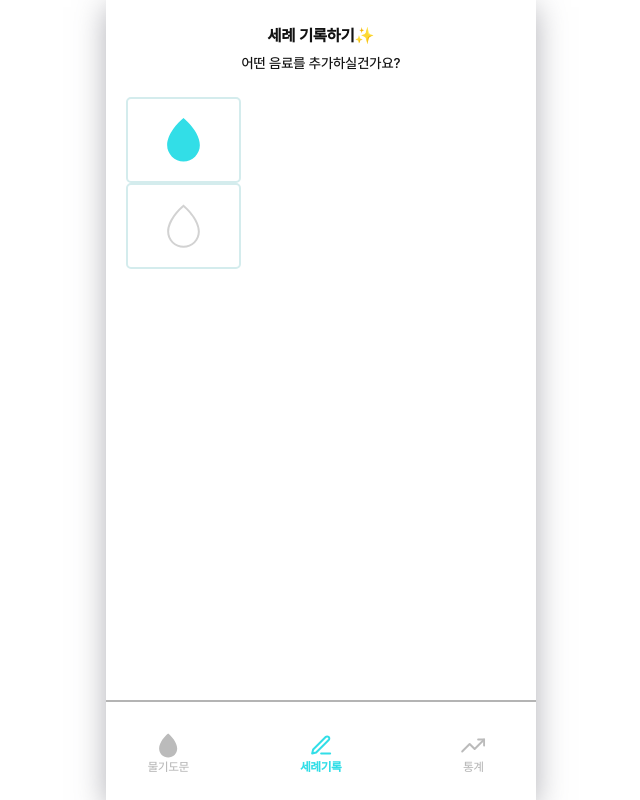
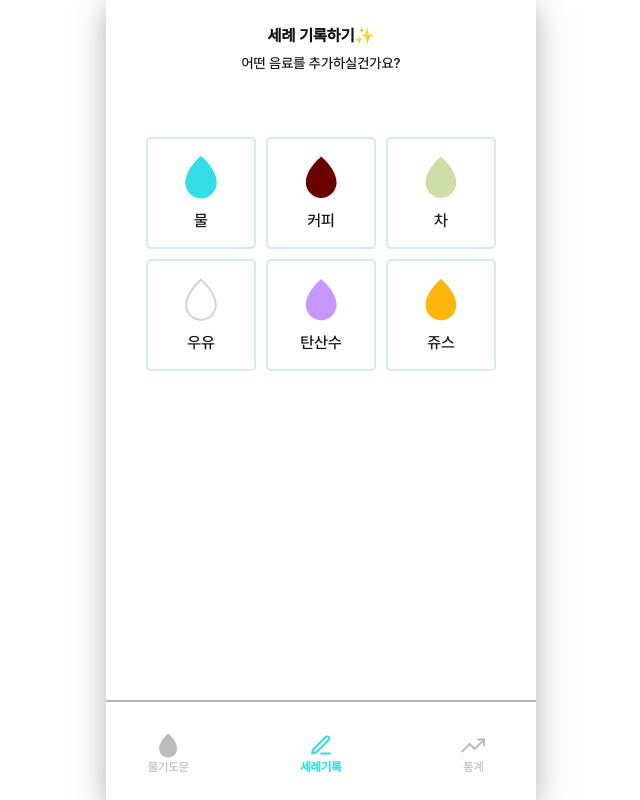
Before and after one commit to GDG-FRONT/TEAM2, a React (Create React App) app: page /record in a window 1280 px wide. Shown: the whole page, without its empty margins (319-959 px from the left). Built offline with nearby package versions, Linux system fonts and the light colour scheme.

Commit message:
“Feat.RecordHome”

```diff
--- a/src/page/record/components/RecordDrink.jsx
+++ b/src/page/record/components/RecordDrink.jsx
@@ -1,4 +1,5 @@
-import React from "react";
+import React, { useState } from "react";
+import { useNavigate } from "react-router-dom";
 import "../../../scss/record/_recordDrink.scss";
 import water from "../../../assets/record/water.svg";
 import coffee from "../../../assets/record/coffee.svg";
@@ -6,14 +7,38 @@ import tea from "../../../assets/record/tea.svg";
 import milk from "../../../assets/record/milk.svg";
 import soda from "../../../assets/record/soda.svg";
 import juice from "../../../assets/record/juice.svg";
+import DrinkItem from "./RecordDrinkItem";
 
+// drink 종류를 하나하나 치거나 다양한 방법이 있지만 여기서는 map()를 사용해보았다.
+// 자세한 참고 내용은 "https://velog.io/@yongchan/GDSC-%ED%94%84%EB%A1%9C%EC%A0%9D%ED%8A%B8-Map-%ED%95%A8%EC%88%98%EC%9D%98-%EA%B3%A0%EB%82%9C-2" 여기서 볼 수 있다.
 const RecordDrink = () => {
+  const navigate = useNavigate();
+  const [selectDrink, setSelectDrink] = useState(null);
+
+  const drinks = [
+    { text: "물", img: water },
+    { text: "커피", img: coffee },
+    { text: "차", img: tea },
+    { text: "우유", img: milk },
+    { text: "탄산수", img: soda },
+    { text: "쥬스", img: juice },
+  ];
+
+  const handleDrinkClick = (drink) => {
+    setSelectDrink(drink);
+    navigate("/route", { state: { drink } }); // 여기서는 현지님 작업물로 이동하는 navigate다.
+  };
+
   return (
-    <div className="recordDrink">
-        <button>
-            <img src={water} alt="물" className="drink" />
-            <img src={milk} alt="우유" className="drink" />
-        </button>
+    <div className="record-drink-grid">
+      {drinks.map((drink, index) => (
+        <DrinkItem
+          key={index}
+          drink={drink}
+          isSelected={selectDrink === drink}
+          onClick={handleDrinkClick}
+        />
+      ))}
     </div>
   );
 };
--- /dev/null
+++ b/src/page/record/components/RecordDrinkItem.jsx
@@ -0,0 +1,16 @@
+import React from "react";
+import "../../../scss/record/_recordDrink.scss";
+
+const DrinkItem = ({ drink, isSelected, onClick }) => {
+  return (
+    <div
+      className={`drink-item ${isSelected ? "selected" : ""}`}
+      onClick={() => onClick(drink)}
+    >
+      <img src={drink.img} alt={drink.text} className="drink-icon" />
+      <div className="drink-name">{drink.text}</div>
+    </div>
+  );
+};
+
+export default DrinkItem;
--- a/src/scss/record/_recordDrink.scss
+++ b/src/scss/record/_recordDrink.scss
@@ -1,17 +1,14 @@
-.recordDrink{
-    display: flex;
-    padding: 0px 20px;
-    align-items: flex-start;
+// grid란? 쉽게 말해서 HTML에서 <div class=”container”></div> 컨테이너를 사용하는 것과 같다.
+// display: flex; 랑 비슷한 구조이지만 flex는 1차원적, grid는 2차원적 배열이라고 볼 수 있다.
+// 자세한 내용은 "https://studiomeal.com/archives/533" 여기서 참고 할 수 있다.
+.record-drink-grid {
+    width: 348.1px;
+    display: grid;
+    grid-template-columns: 1fr 1fr 1fr; // 필요에 따라 크기 조정
+    grid-template-rows: 1fr 1fr;
     gap: 10px;
-    align-self: stretch;
-
-    .drink{
-        display: flex;
-        padding: 19px 39px;
-        align-items: center;
-        gap: 10px;
-        border-radius: 5px;
-        border: 2px solid var(--NeutralColor, #D4ECED);
-        background: var(--WhiteColor, #FFF);
-    }
+    padding: 40px;
+    align-items: center;
+    border-radius: 5px;
+    background: var(--WhiteColor, #FFF);
 }
--- /dev/null
+++ b/src/scss/record/_recordDrinkItem.scss
@@ -0,0 +1,34 @@
+.drink-item {
+    display: flex;
+    flex-direction: column;
+    align-items: center;
+    justify-content: center;
+    width: 110px;
+    height: 112px;
+    border-radius: 5px;
+    border: 2px solid var(--NeutralColor, #D4ECED);
+    background: var(--WhiteColor, #FFF);
+
+    &.selected {
+      border-color: #ff5757; // 선택시 보더 색상
+      background-color: #ffebeb; // 선택시 배경색
+    }
+
+    .drink-icon {
+      width: 32.7px;
+      height: 43.41px;
+      margin-bottom: 12px;
+    }
+
+    .drink-name {
+        color: var(--black, #121212);
+        text-align: center;
+        /* M16 */
+        font-family: Pretendard;
+        font-size: 16px;
+        font-style: normal;
+        font-weight: 500;
+        line-height: normal;
+        text-transform: uppercase;
+    }
+  }
--- a/src/scss/style.scss
+++ b/src/scss/style.scss
@@ -8,3 +8,8 @@
 
 @import "./components/layout";
 @import "./components/footer";
+
+@import "./record/_recordDrinkItem";
+
+// scss를 관리해주는 페이지임. 여기서 작성하면 굳이 component 안에서 import 안해도된다.
+// 주의사항 위에서부터 내려오기 때문에 scss 네이밍을 자세히 적는게 좋다.
```
